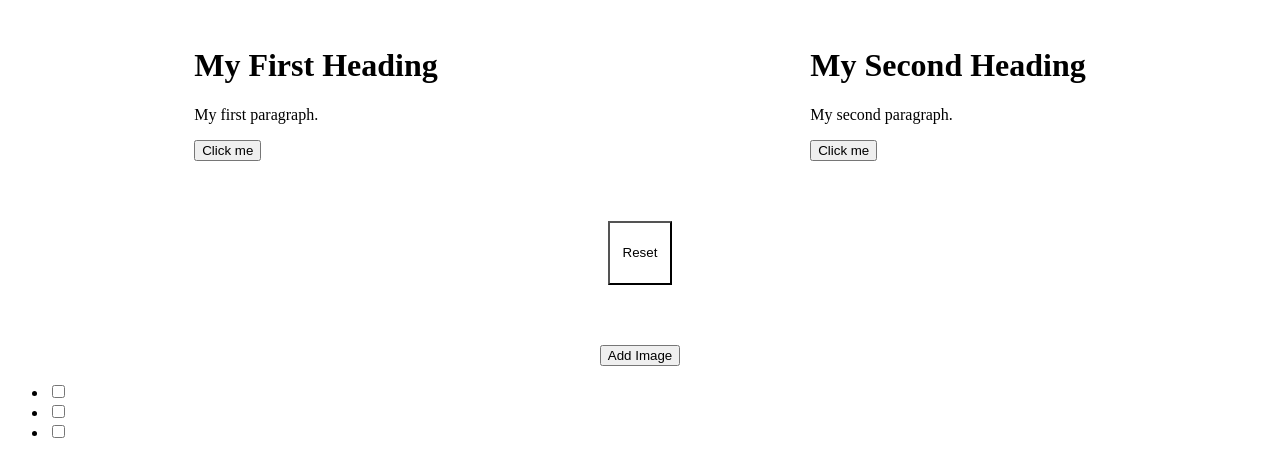
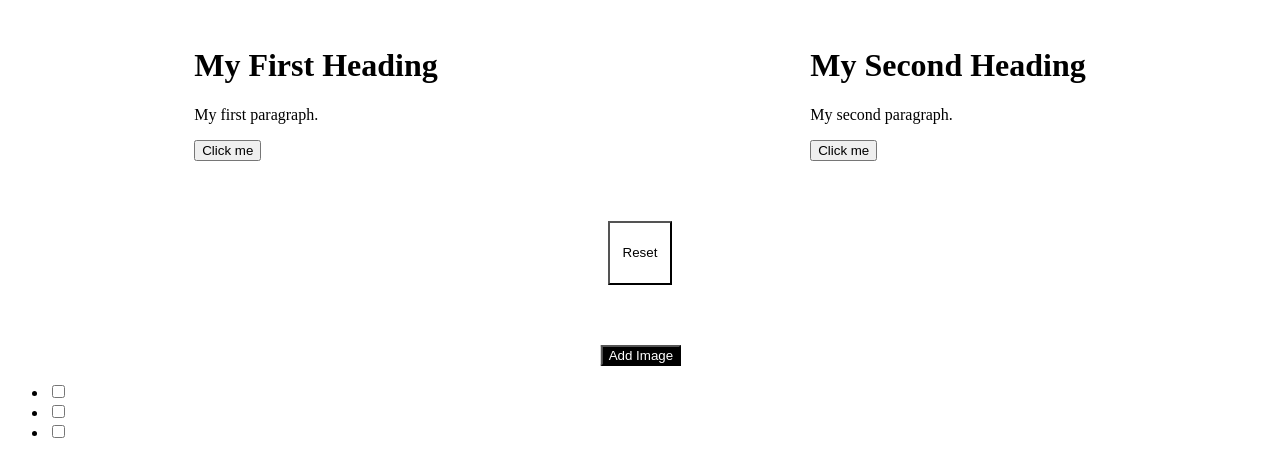
Before and after one commit to isaacbarcroft/foundations-JS, a plain HTML site: page index.html in a window 1280 px wide. Drawn offline with Linux system fonts and the light colour scheme.

Commit message:
button styles

```diff
--- a/main.css
+++ b/main.css
@@ -43,3 +43,9 @@ button:hover {
   height: 225px;
   border: 3px solid pink;
 }
+
+.add-bg {
+  background-color: black;
+  color: white;
+  translate: 0.9px;
+}
```
